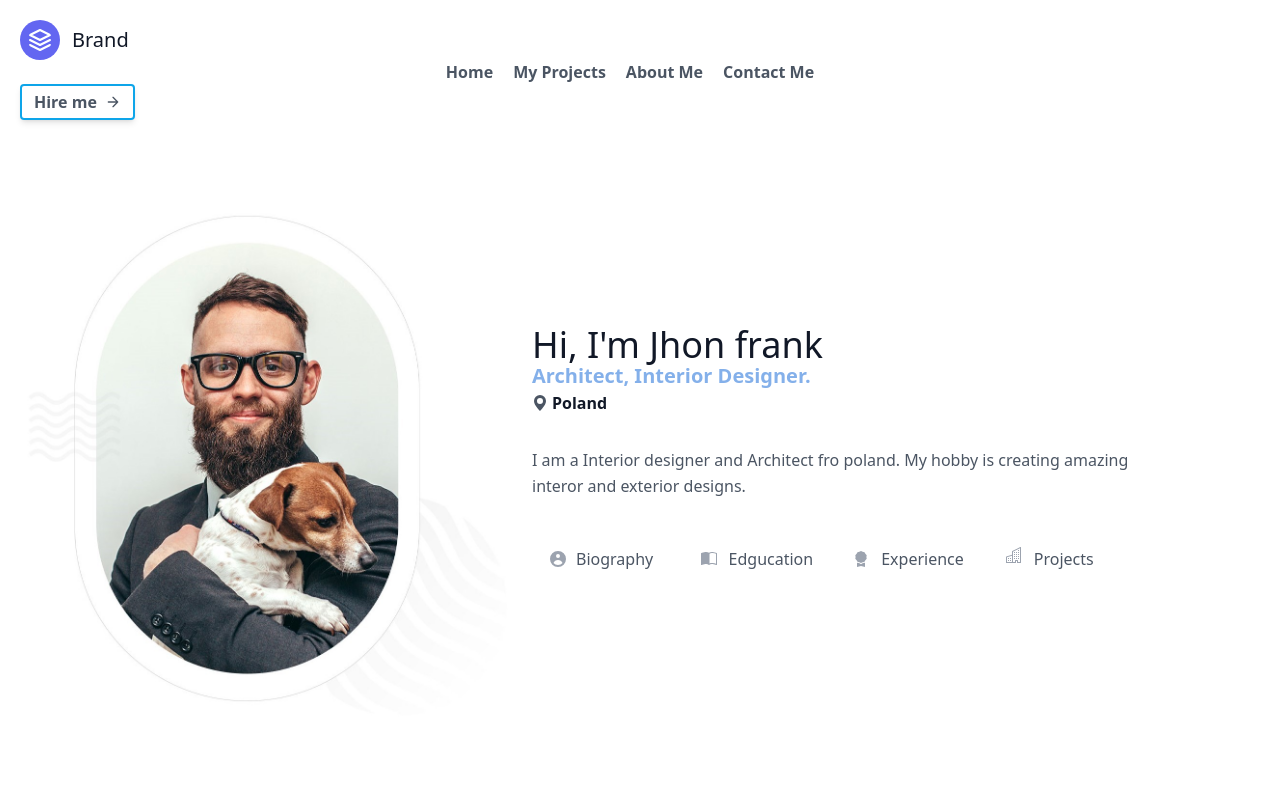
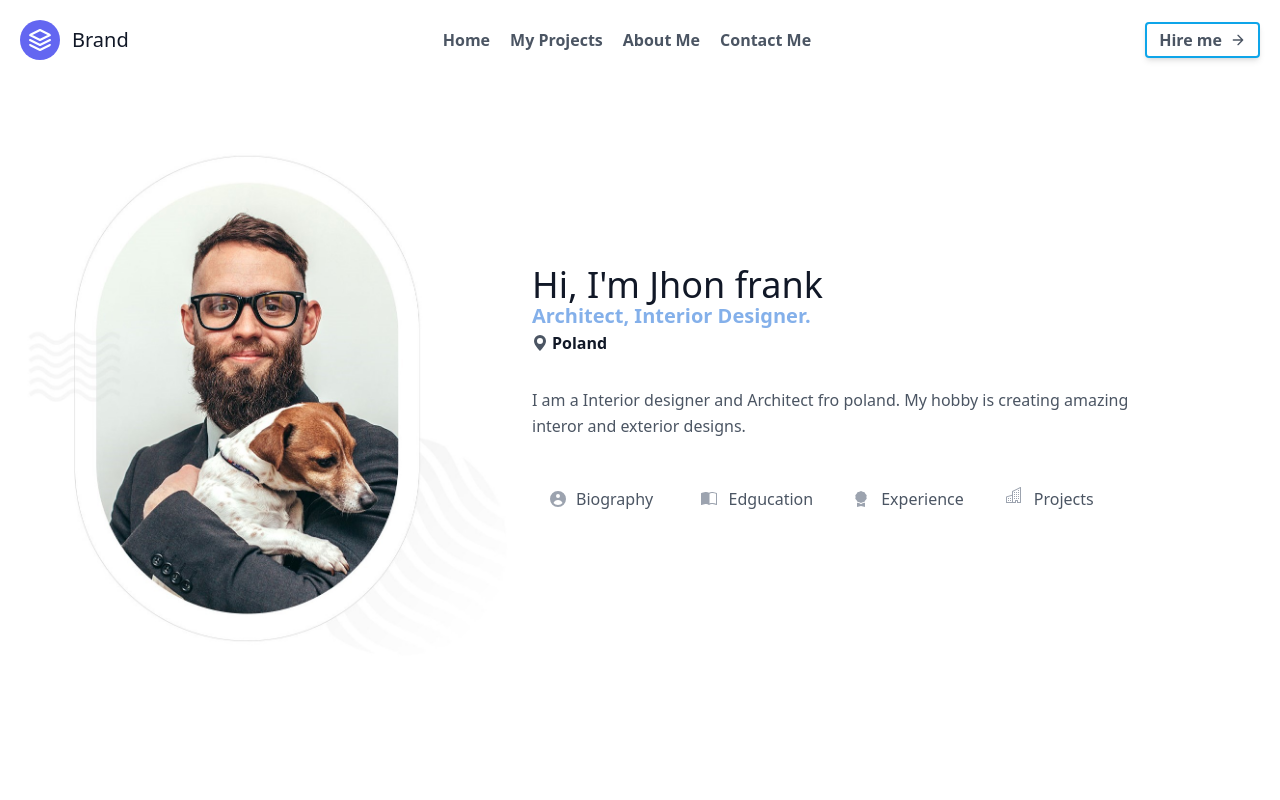
Before and after one commit to VYahyaSaad/Portfolio, a plain HTML site: page index.html in a window 1280 px wide. Shown: the top 800 px of the page. Drawn offline with nearby package versions, Linux system fonts and the light colour scheme.

Commit message:
after me

```diff
--- a/index.html
+++ b/index.html
@@ -9,9 +9,9 @@
     <title>Portfolio | Yahya saad</title>
   </head>
   <body>
-    <header class="text-gray-600 body-font sticky top-0 inset-x-0 flex flex-wrap sm:justify-start">
+    <header class="text-gray-600 body-font">
       <div
-        class="container mx-auto flex flex-wrap p-5 flex-col md:flex-row items-center hidden overflow-hidden transition-all duration-300 basis-full grow sm:block"
+        class="container mx-auto flex flex-wrap p-5 flex-col md:flex-row items-center"
           id="navbar-collapse-basic"
         >
         <a
```
